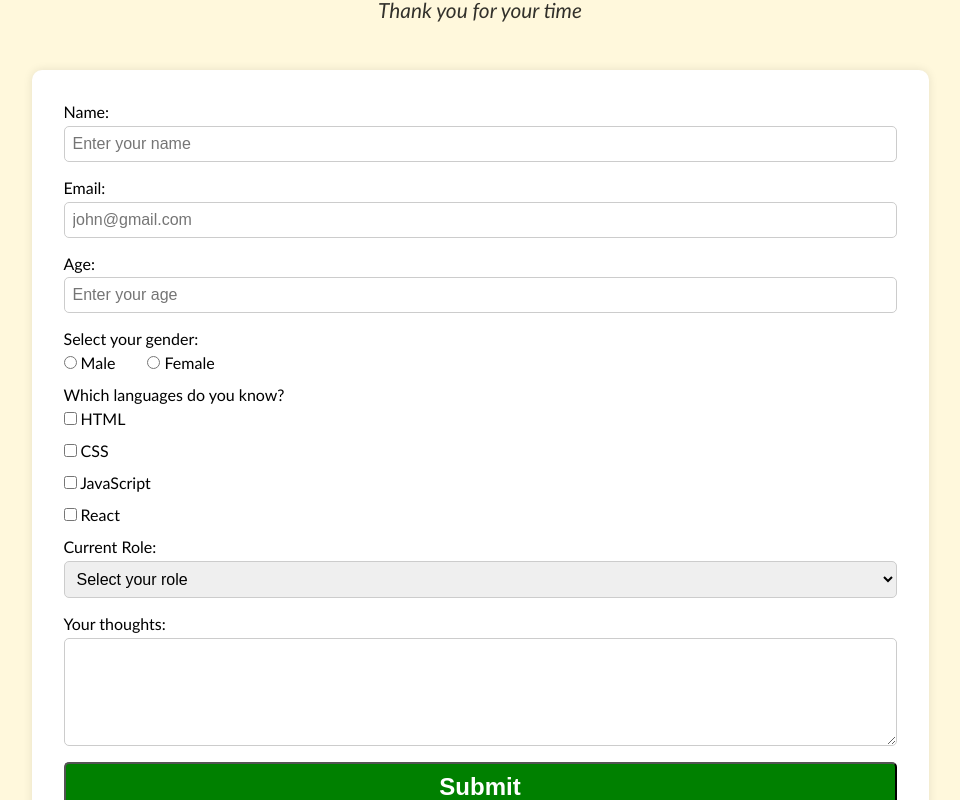
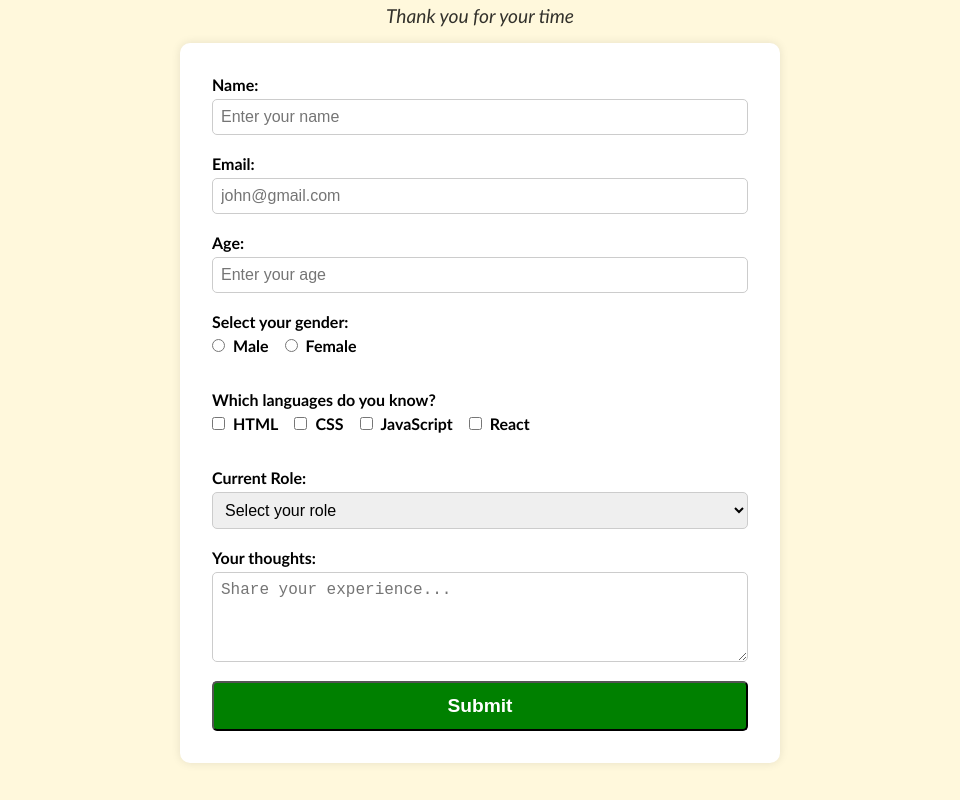
Before and after one commit to ReetuGupta/fcc-survey-form, a plain HTML site: page index.html in a window 1280 px wide. Shown: the part 102-902 px from the top of the page, without its empty margins (160-1120 px from the left). Drawn offline with Linux system fonts and the light colour scheme.

Commit message:
updated project

```diff
--- a/index.html
+++ b/index.html
@@ -18,18 +18,18 @@
     </header>
 
     <main>
-        <form action="" id="survey-form">
+        <form action="https://www.freecodecamp.com/email-submit" id="survey-form">
             <!-- name -->
             <label for="name" id="name-label">Name:</label>
-            <input type="text" id="name" placeholder="Enter your name" required>
+            <input type="text" id="name" placeholder="Enter your name" required name="name">
 
             <!-- email -->
             <label for="email" id="email-label">Email:</label>
-            <input type="email" id="email" placeholder="john@gmail.com" required>
+            <input type="email" id="email" placeholder="john@gmail.com" required name="email">
 
             <!-- age -->
             <label for="number" id="number-label">Age:</label>
-            <input type="number" id="number" min="15" max="60" placeholder="Enter your age" required>
+            <input type="number" id="number" min="15" max="60" placeholder="Enter your age" required name="age">
 
             <!-- gender -->
             <label for="gender">Select your gender:</label>
@@ -46,6 +46,7 @@
 
             <!-- checkboxes -->
             <label>Which languages do you know?</label>
+            <div class="languages">
                 <div>
                     <input type="checkbox" id="HTML" name="language" value="HTML">
                     <label for="HTML">HTML</label>
@@ -62,10 +63,11 @@
                     <input type="checkbox" id="React" name="language" value="React">
                     <label for="React">React</label>
                 </div>
+            </div>
 
             <!-- dropdown -->
             <label for="dropdown">Current Role:</label>
-            <select id="dropdown" required>
+            <select id="dropdown" required name="role">
                 <option value="" disabled selected>Select your role</option>
                 <option value="student">Student</option>
                 <option value="job">Full-time Job</option>
@@ -73,7 +75,7 @@
 
             <!-- text area -->
             <label for="thoughts">Your thoughts:</label>
-            <textarea name="thoughts" id="thoughts" rows="5" cols="80"></textarea>
+            <textarea name="thoughts" id="thoughts" rows="4" placeholder="Share your experience..."></textarea>
 
             <!-- submit btn -->
             <button id="submit" type="submit">Submit</button>
--- a/style.css
+++ b/style.css
@@ -6,7 +6,6 @@
 
 body{
     min-height: 100vh;
-    max-width: 100vw;
     font-family: 'Gill Sans', 'Gill Sans MT', Calibri, 'Trebuchet MS', sans-serif;
     display: flex;
     align-items: center;
@@ -14,23 +13,21 @@ body{
     flex-direction: column;
     background-color: cornsilk;
     overflow-x: hidden;
+    padding: 2rem 1rem;
 }
 
 header{
-    padding: 2rem;
-    display: flex;
-    flex-direction: column;
-    align-items: center;
-    justify-content: center;
+    padding: 1rem;
+    text-align: center;
 }
 
 h1{
-    font-size: 3rem;
+    font-size: 2.5rem;
 }
 
 p{
     margin-top: 10px;
-    font-size: 1.3rem;
+    font-size: 1.2rem;
     font-style: italic;
     opacity: 0.8;
 }
@@ -39,50 +36,77 @@ main{
     padding: 2rem;
     background-color: white;
     border-radius: 10px;
-    margin: 1rem;
+    /* margin: 1rem; */
     box-shadow: 0 0 10px rgba(0,0,0,0.1);
+    width: 100%;
+    max-width: 600px;
 }
 
 form{
     display: flex;
-    align-items: start;
-    justify-content: center;
+    /* align-items: start;
+    justify-content: center; */
     flex-direction: column;
 }
 
 label{
-    padding-bottom: 0.3rem;
+    margin-bottom: 0.3rem;
+    font-weight: bold;
 }
 
 input, select, textarea{
     padding: 0.5rem;
     border-radius: 5px;
-    margin-bottom: 1rem;
+    margin-bottom: 1.2rem;
     border: 1px solid #ccc;
     font-size: 1rem;
-}
-
-#name, #email, #number, #dropdown{
     width: 100%;
 }
 
-.gender{
+.gender,
+.languages{
     display: flex;
     flex-wrap: wrap;
-    gap: 2rem;
+    gap: 1rem;
+    margin-bottom: 1.2rem;
+}
+
+.gender div,
+.languages div{
+    display: flex;
+    align-items: baseline;
+    gap: .5rem;
+}
+
+textarea{
+    resize: vertical;
 }
 
 button{
-   padding: 0.6rem;
-   width: 100%;
+   padding: 0.75rem;
    font-weight: 700;
    background-color: green;
    color: #fff;
    border-radius: 5px;
    outline: none;
    cursor: pointer;
-   font-size: 1.5rem;
+   font-size: 1.2rem;
 }
- button:hover{
+
+button:hover{
     background-color: darkgreen;
- }
+}
+
+@media (max-width: 480px) {
+    h1{
+        font-size: 2rem;
+    }
+
+    main{
+        padding: 1.2rem;
+    }
+
+    button{
+        font-size: 1rem;
+    }
+}
```
Lines whose indentation alone changed are shown as unchanged.
